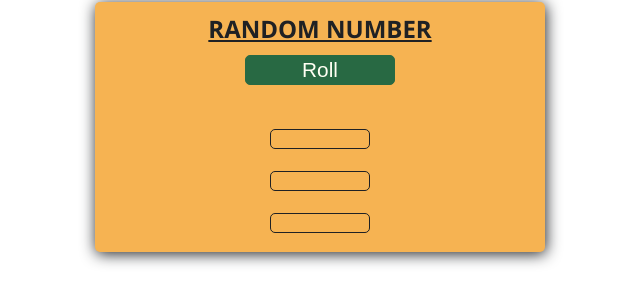
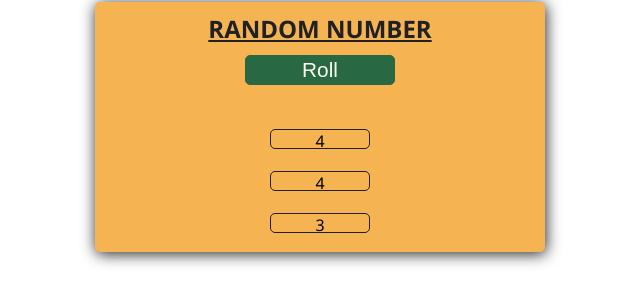
Before and after one commit to Younos-abbasi/random-number-generator, a plain HTML site: page index.html in a window 1280 px wide. Both pictures are taken after a click on the button "Roll". Shown: the part 273-556 px from the top of the page, 320-960 px from the left. Drawn offline with Linux system fonts and the light colour scheme.

Commit message:
final commit

```diff
--- a/index.html
+++ b/index.html
@@ -11,9 +11,9 @@
       <h1>Random Number</h1>
       <div class="btn-container">
         <button id="btn">Roll</button><br /><br />
-        <label for="number" id="number1" class="number"></label> <br />
-        <label for="number" id="number2" class="number"></label><br />
-        <label for="number" id="number3" class="number"></label>
+        <label id="number1" class="number"></label><br />
+        <label id="number2" class="number"></label><br />
+        <label id="number3" class="number"></label>
       </div>
     </div>
     <script src="index.js"></script>
--- a/index.js
+++ b/index.js
@@ -0,0 +1,20 @@
+const btn = document.getElementById("btn");
+const number1 = document.getElementById("number1");
+const number2 = document.getElementById("number2");
+const number3 = document.getElementById("number3");
+
+let min = 1;
+let max = 6;
+
+let randomNum1;
+let randomNum2;
+let randomNum3;
+
+btn.onclick = () => {
+  randomNum1 = Math.floor(Math.random() * max) + min;
+  randomNum2 = Math.floor(Math.random() * max) + min;
+  randomNum3 = Math.floor(Math.random() * max) + min;
+  document.getElementById("number1").textContent = randomNum1;
+  document.getElementById("number2").textContent = randomNum2;
+  document.getElementById("number3").textContent = randomNum3;
+};
```
